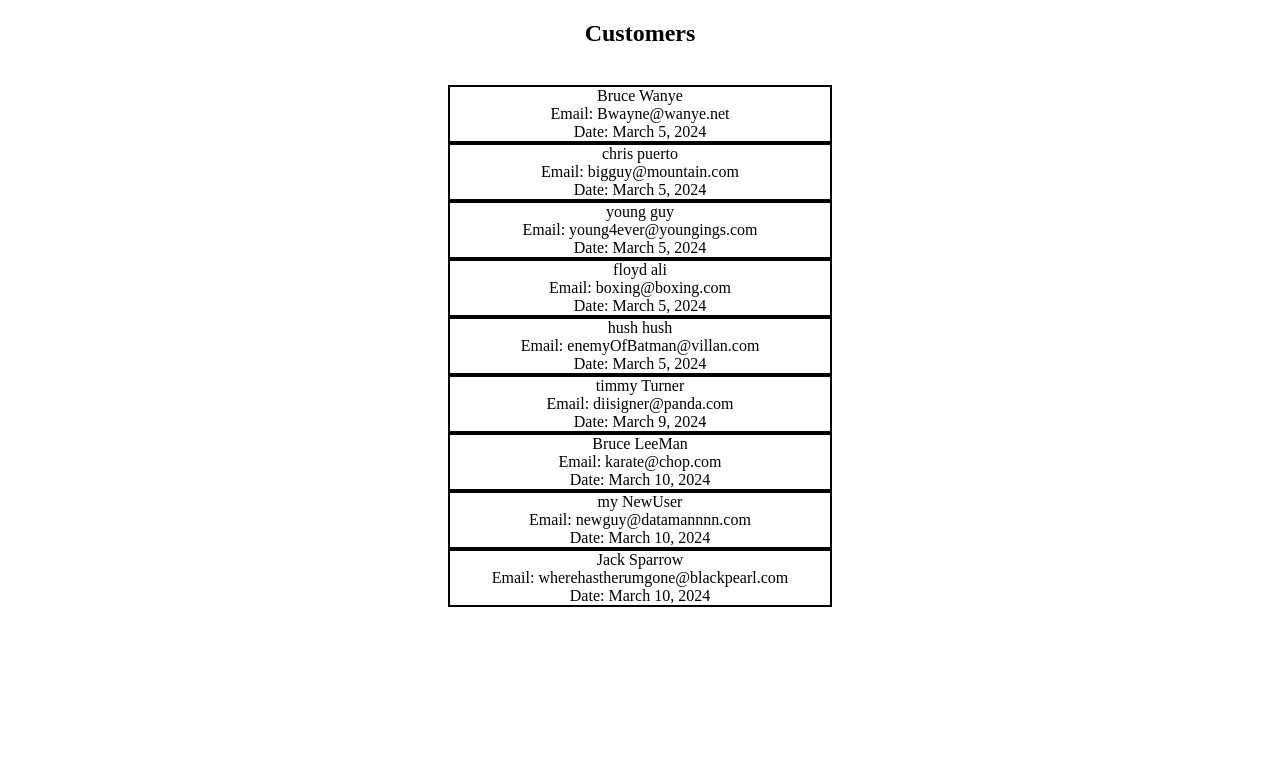
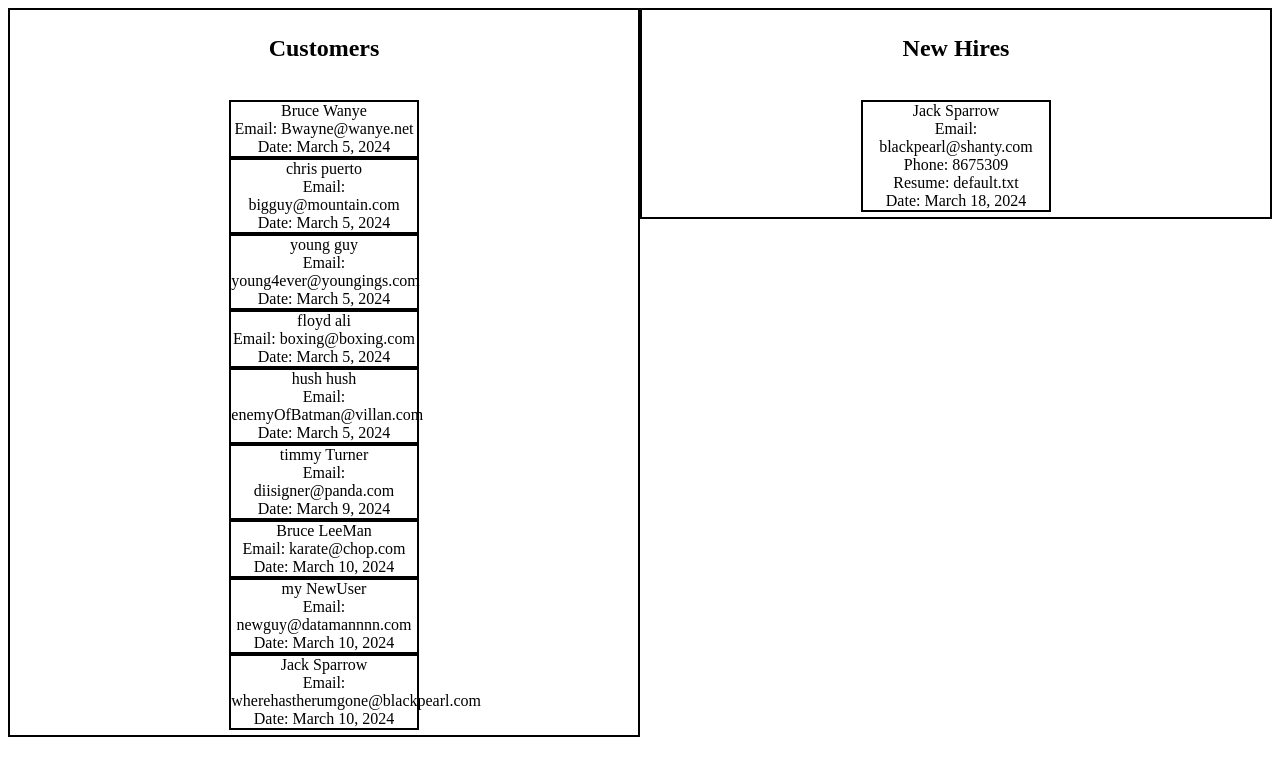
Before and after one commit to RedRiverFl0/MountCapstone, a Django app: page /app/account/ in a window 1280 px wide. Shown: the top 776 px of the page. Run offline with Django 4.2, Linux system fonts and the light colour scheme; data comes from the database, SQL or seed files in the repository; both versions use the stored data as it was after the commit.

Commit message:
Hire page and hire form
Here i was able to make a new form that will take the new hires information and resume file. everything is in working order except for the file only going to default and not the file that was uploaded

```diff
--- a/mysite/myapp/static/work.css
+++ b/mysite/myapp/static/work.css
@@ -8,3 +8,11 @@ p {
     text-align: center;
     margin: auto;
 }
+
+.section{
+    float:left;
+    width: 50%;
+    box-sizing: border-box;
+    padding: 5px;
+    border: 2px solid black;
+}
--- a/mysite/myapp/templates/account.html
+++ b/mysite/myapp/templates/account.html
@@ -10,16 +10,34 @@
 </head>
 <body>
 
-    <h2>Customers</h2> <br/>
+    <div class="section">
+        <h2>Customers</h2> <br/>
 
-    {% for item in all %}
+        {% for item in all_P %}
+
+            <p>{{ item.firstName }} {{ item.lastName }} <br/>
+                Email: {{item.email}} <br/>
+                Date: {{item.today}}
+            </p>
+
+        {% endfor %}
+    </div>
+
+    <div class="section">
+        <h2>New Hires</h2> <br/>
+
+    {% for item in all_H %}
 
         <p>{{ item.firstName }} {{ item.lastName }} <br/>
             Email: {{item.email}} <br/>
+            Phone: {{item.phone}} <br/>
+            Resume: {{item.file}} <br/>
             Date: {{item.today}}
         </p>
 
     {% endfor %}
+    </div>
+
 
 </body>
 </html>
--- a/mysite/myapp/templates/contact.html
+++ b/mysite/myapp/templates/contact.html
@@ -49,6 +49,7 @@ $('#calendar').fullCalendar( {});
 <div>
 
     <button><a href="{% url 'task'%}" style="text-align: center;">Drop a line!</a></button>
+    <button><a href="{% url 'hire'%}" style="text-align: center;">Help Wanted!</a></button>
 
 </div>
 
--- a/mysite/myapp/urls.py
+++ b/mysite/myapp/urls.py
@@ -16,5 +16,6 @@ urlpatterns = [
     path('about/', views.about, name='about'),
     path('app/contact/post', views.calendar, name='calendar'),
     path('task/', views.task , name='task'), #link to form to see what the task will be
-    path('account/', views.account, name='account')
+    path('account/', views.account, name='account'),
+    path('hire/', views.hire, name='hire')
 ]
--- a/mysite/myapp/views.py
+++ b/mysite/myapp/views.py
@@ -5,6 +5,9 @@ from django.http import HttpResponse
 from .forms import CalendarForm
 from .models import Person
 from .forms import PersonForm
+from .models import Hire
+from .forms import HireForm
+
 from django.contrib import messages
 # Create your views here.
 
@@ -25,7 +28,8 @@ def calendar(request):
 
 def account(request):
     all_person = Person.objects.all    #gets all of the people from the Person table
-    return render(request, 'account.html', {'all':all_person})  #code that allows to input data through the name of 'all'
+    all_hire = Hire.objects.all
+    return render(request, 'account.html', {'all_P':all_person, 'all_H':all_hire })  #code that allows to input data through the name of 'all'
 
 def task(request):
     if request.method == "POST":
@@ -54,6 +58,33 @@ def task(request):
     else:
         return render(request, 'task.html', {}) #display the page even if the form isn't submitted
 
+def hire(request):
+    if request.method == "POST":
+        form = HireForm(request.POST or None)   #if form was submitted then store it under form variable
+        if form.is_valid():
+            form.save()         # if the form is valid then save it
+
+        else: #if the form is not valid save all that was entered in the fields
+            firstName = request.POST['firstName']
+            lastName = request.POST['lastName']
+            email = request.POST['email']
+
+
+            messages.success(request, ('There was an error in your responce, Try again.')) #spit out this responce
+
+            return render(request, 'hire.html', {  #save all of the save variables in a dictionary
+                'firstName':firstName,
+                'lastName':lastName,
+                'email':email,
+
+            })
+
+        messages.success(request, ('Your form has been submited and will be reviewed as soon as possible!'))
+        return redirect('hire') #display the form page
+
+    else:
+        return render(request, 'hire.html', {}) #display the page even if the form isn't submitted
+
 '''
 def book_by_id(request, book_id):
     book = Book.objects.get(pk = book_id)
```
Also changed, not shown: mysite/myapp/templates/hire.html (added, +36 -0 lines), mysite/db.sqlite3.
